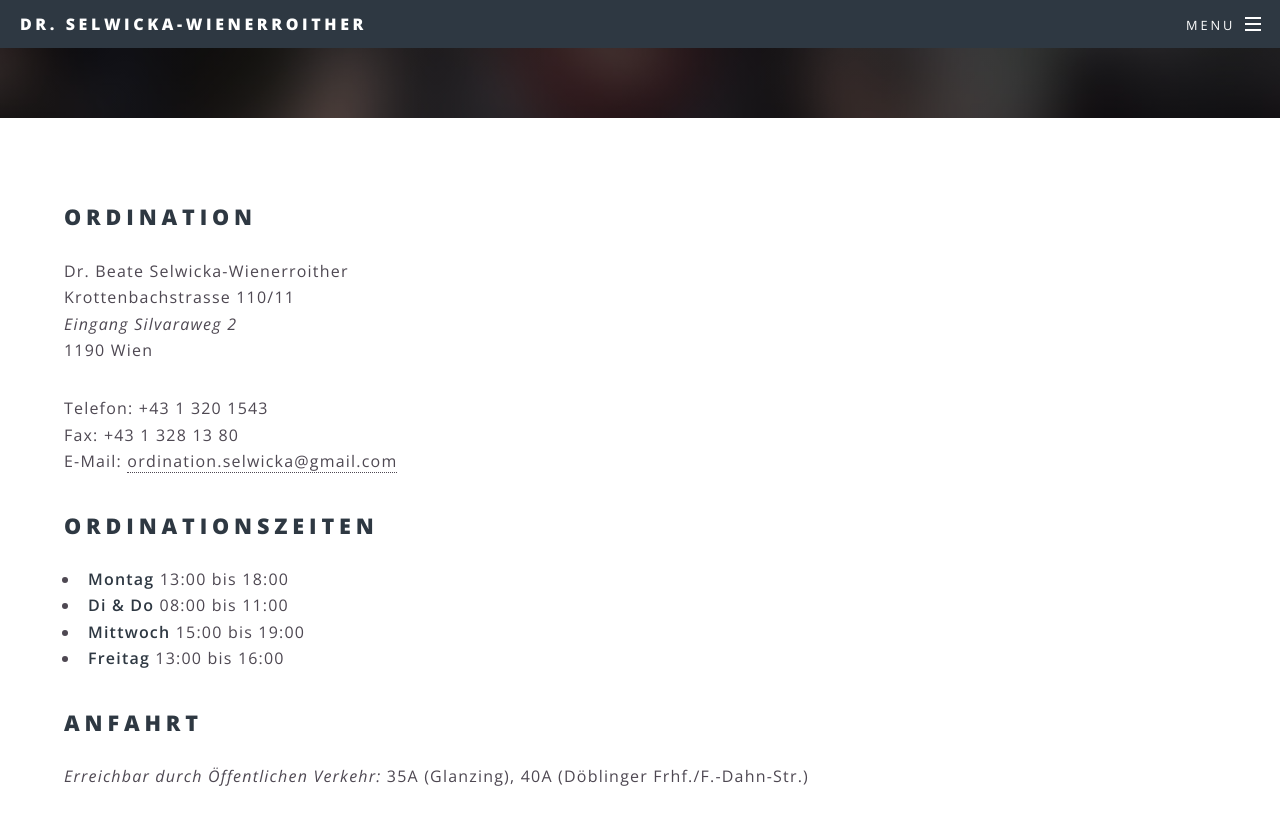
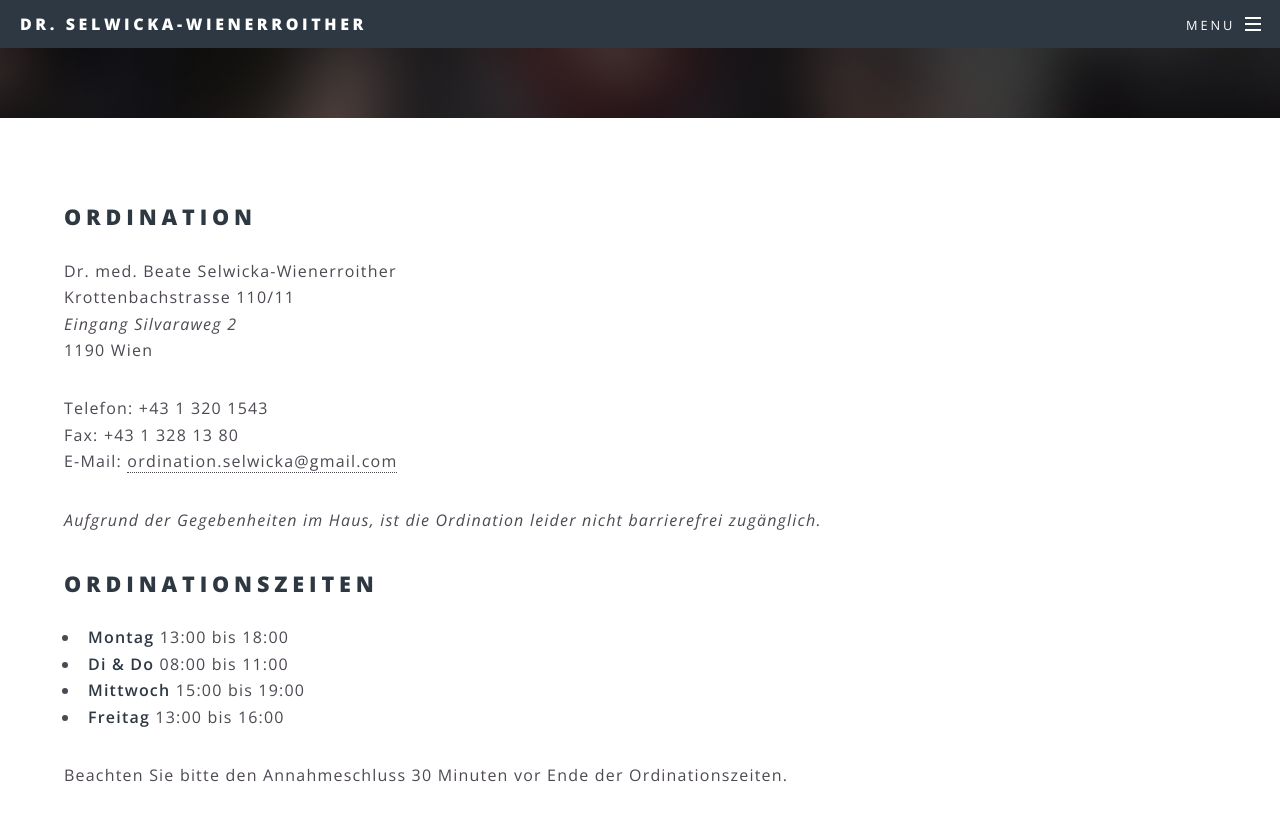
Before and after one commit to patrickfav/website-dr-sel, a Jekyll site: the page built from page_contact.md, in a window 1280 px wide and 900 px high, scrolled down 275 px, cut to the strip 0-817 px from the top of the window. Built offline with Jekyll 4.4.1, drawn with Linux system fonts in a browser that asks for light colours.

```diff
--- a/_config.yml
+++ b/_config.yml
@@ -13,7 +13,7 @@ plugins:
   - jekyll-sitemap
 
 contact:
-  name: Dr. Beate Selwicka-Wienerroither
+  name: Dr. med. Beate Selwicka-Wienerroither
   address:
     line1: Krottenbachstrasse 110/11
     line1a: Eingang Silvaraweg 2
--- a/page_contact.md
+++ b/page_contact.md
@@ -23,6 +23,9 @@ Telefon:   {{ site.contact.tel }}\\
 Fax:	{{ site.contact.fax }}\\
 E-Mail:	[{{ site.email }}](mailto:{{ site.email }})
 
+_Aufgrund der Gegebenheiten im Haus, ist die Ordination leider nicht
+barrierefrei zugänglich._
+
 ## Ordinationszeiten
 
 * **{{site.hours.day1.name}}** {{site.hours.day1.time}}
@@ -30,6 +33,7 @@ E-Mail:	[{{ site.email }}](mailto:{{ site.email }})
 * **{{site.hours.day3.name}}** {{site.hours.day3.time}}
 * **{{site.hours.day4.name}}** {{site.hours.day4.time}}
 
+Beachten Sie bitte den Annahmeschluss 30 Minuten vor Ende der Ordinationszeiten.
 
 ## Anfahrt
 
```
Also changed, not shown: page_index.html (+18 -18 lines), images/pic01.jpg.
